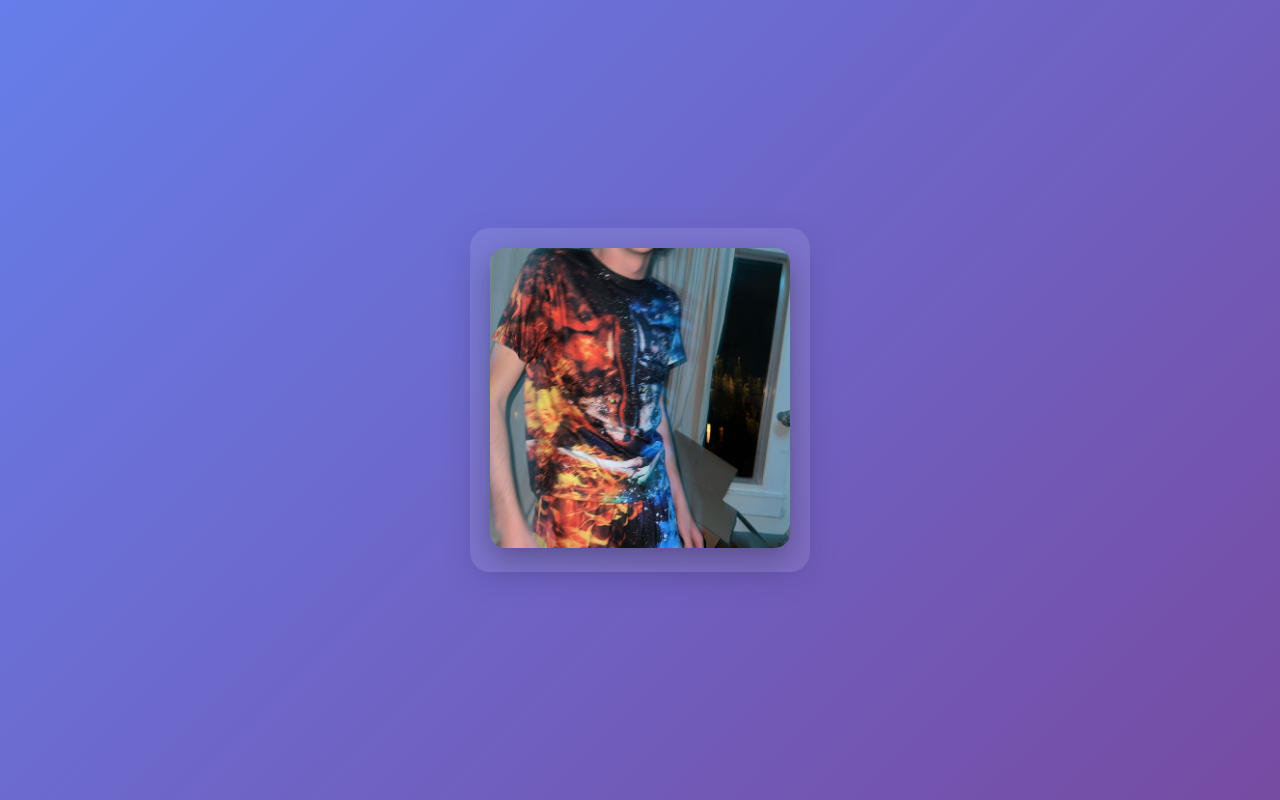
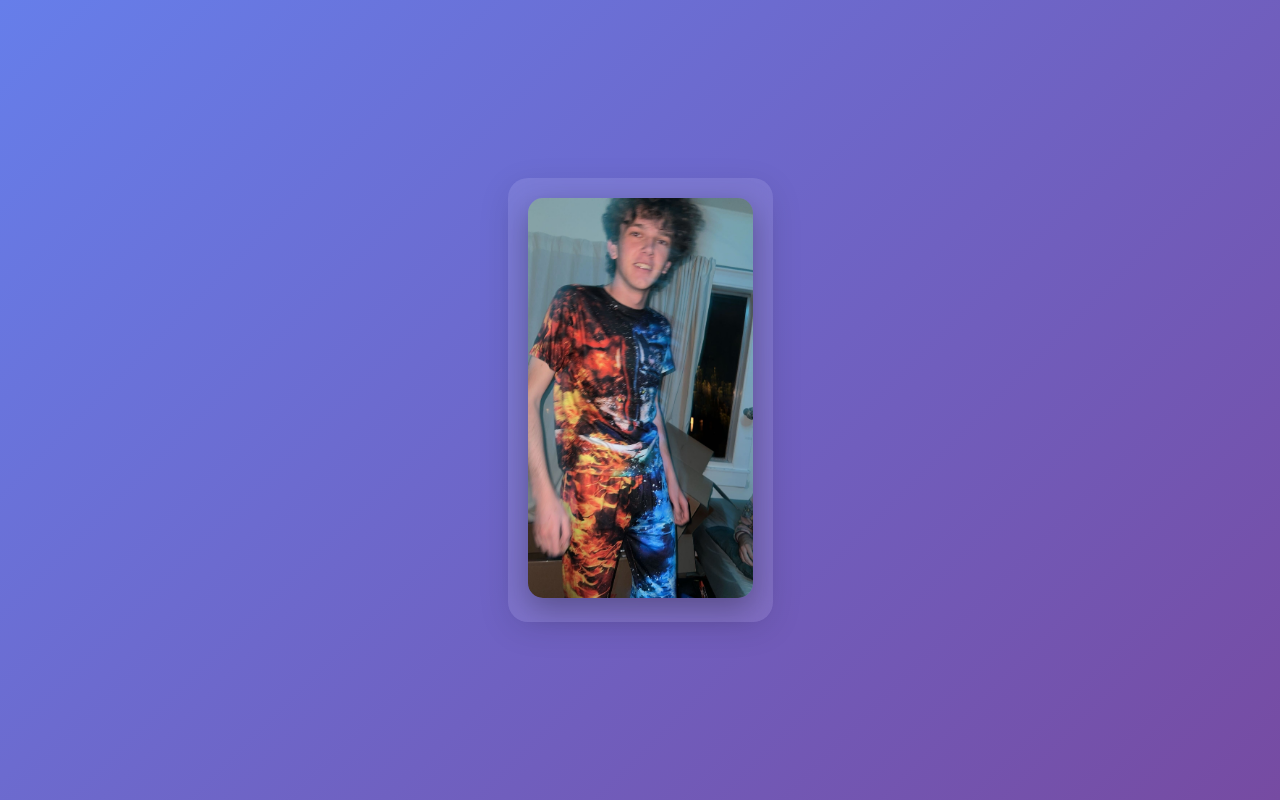
Before and after one commit to Samonilla/prasebot, a plain HTML site: page index.html in a window 1280 px wide. Drawn offline with Linux system fonts and the light colour scheme.

Commit message:
Fix photo display to show full image

```diff
--- a/styles.css
+++ b/styles.css
@@ -27,9 +27,11 @@ body {
 }
 
 .photo {
-    width: 300px;
-    height: 300px;
-    object-fit: cover;
+    max-width: 400px;
+    max-height: 400px;
+    width: auto;
+    height: auto;
+    object-fit: contain;
     border-radius: 15px;
     box-shadow: 0 10px 30px rgba(0, 0, 0, 0.3);
     transition: transform 0.3s ease;
```
